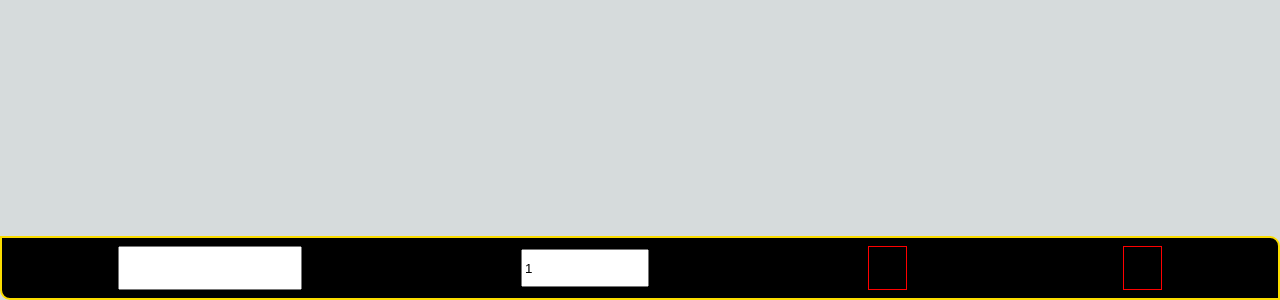
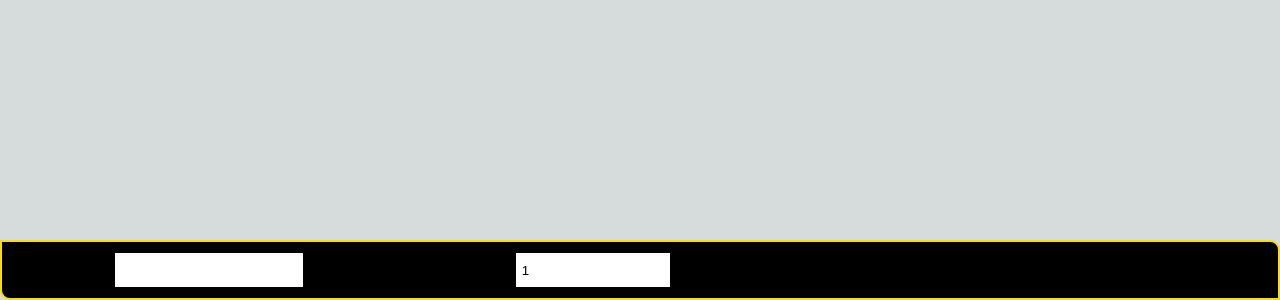
Before and after one commit to carocodingk/PomodoroTracker, a Next.js app: page /components/NewTaskBar in a window 1280 px wide. Shown: the part 500-800 px from the top of the page. Built offline with nearby package versions, Linux system fonts and the light colour scheme.

Commit message:
Changed button of more options for npm icon and changed styling

```diff
--- a/src/pages/components/TaskManager.jsx
+++ b/src/pages/components/TaskManager.jsx
@@ -3,6 +3,7 @@ import UserContext from "./UserContext";
 import NewTaskBar from "./NewTaskBar";
 import TaskCompletion from "./TaskCompletion"
 import TaskEdition from "./TaskEdition";
+import { RiMore2Fill } from "react-icons/ri";
 // import TaskListLabels fr om "./TaskListLabels";
 
 const initialTasks = [{key: 0, taskName: 'Meal Prep', expectedCycles: 3, actualTime: 3700, finished: true},
@@ -72,8 +73,9 @@ function TaskManager({cycleComplete, setCycleComplete, openMenu, setOpenMenu}){
                 <div className="flexBox flexAlignItemBaseline">
                   <p className="taskStats">{task.expectedCycles}</p>
                   <p className="taskStats">{timeProcessing(task.actualTime)}</p>
-                  <div>
-                    <input className='taskItemButton11111111' type='button' value='...' onClick={()=>menuVisibility(task)} />
+                  <div onClick={()=>menuVisibility(task)}>
+                    {/* <input type='button' value='...' onClick={()=>menuVisibility(task)} /> */}
+                    <RiMore2Fill />
                   </div>
                 </div>
               </div>
--- a/src/styles/styles.css
+++ b/src/styles/styles.css
@@ -100,10 +100,12 @@
   overflow: scroll;
 }
 
-/* .taskDescription {
-  overflow-wrap: break-word;
-  overflow: scroll;
-} */
+/* .taskDescription { */
+  /* overflow-wrap: break-word; */
+  /* overflow: scroll; */
+  /* border: 1px solid orangered; */
+  /* height: 2rem; */
+/* } */
 
 /*************************************************************************/
 
@@ -118,6 +120,8 @@
   padding: 0.5rem;
   border-top-right-radius: 10px;
   border-bottom-left-radius: 10px;
+  display: flex;
+  align-items: center;
 }
 
 #errorBox {
@@ -130,15 +134,17 @@
 }
 
 #taskCycle {
-  width: 10vw;
+  width: 12vw;
   margin: 0.2rem;
 }
 
 .taskButton {
   padding: 0.5rem;
   font-size: 1.3rem;
-  border: 1px solid red;
-  background-color: black;
+  /* border: 1px solid white; */
+  /* height: 2.5rem; */
+  /* background-color: black; */
+  display: flex;
 }
 
 .taskButton:hover{
@@ -146,7 +152,9 @@
 }
 
 .taskField {
-  padding: 0.5rem 0.1rem;
+  padding: 0.5rem 0.3rem;
+  height: 2.1rem;
+  border: 1px solid white;
 }
 
 /*************************************************************************/
```
